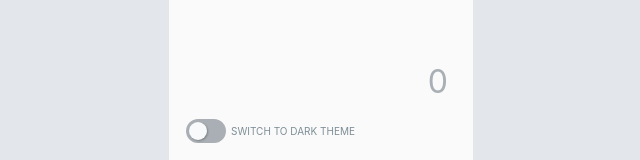
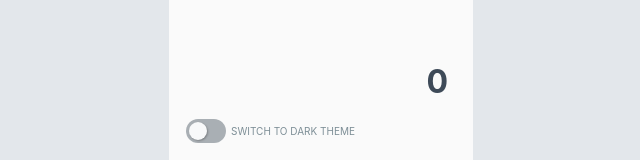
Before and after one commit to sarakaveh2018/my-calculator, a React (Vite) app: page / in a window 1280 px wide. Shown: the part 128-288 px from the top of the page, without its empty margins (319-959 px from the left). Built offline with nearby package versions, Linux system fonts and the light colour scheme.

Commit message:
added result.dark.module

```diff
--- /dev/null
+++ b/src/calculator/result/result.dark.module.scss
@@ -0,0 +1,5 @@
+@media (prefers-color-scheme: dark) {
+    .result {
+        color: var(--color-gray4);
+    }
+}
--- a/src/calculator/result/result.module.scss
+++ b/src/calculator/result/result.module.scss
@@ -22,5 +22,8 @@
     letter-spacing: 5px;
     justify-content: end;
     align-items: flex-end;
-    color: var(--color-gray4);
+    font-weight: bold;
+    color: var(--color-gray5);
 }
+
+@import './result.dark.module';
--- a/src/variables.scss
+++ b/src/variables.scss
@@ -23,5 +23,6 @@
     --color-gray1: #e8eaee;
     --color-gray2: #383a40;
     --color-gray3: #282b2c;
-    --color-gray4: #a9afb4
+    --color-gray4: #a9afb4;
+    --color-gray5: #3e4a58;
 }
```
